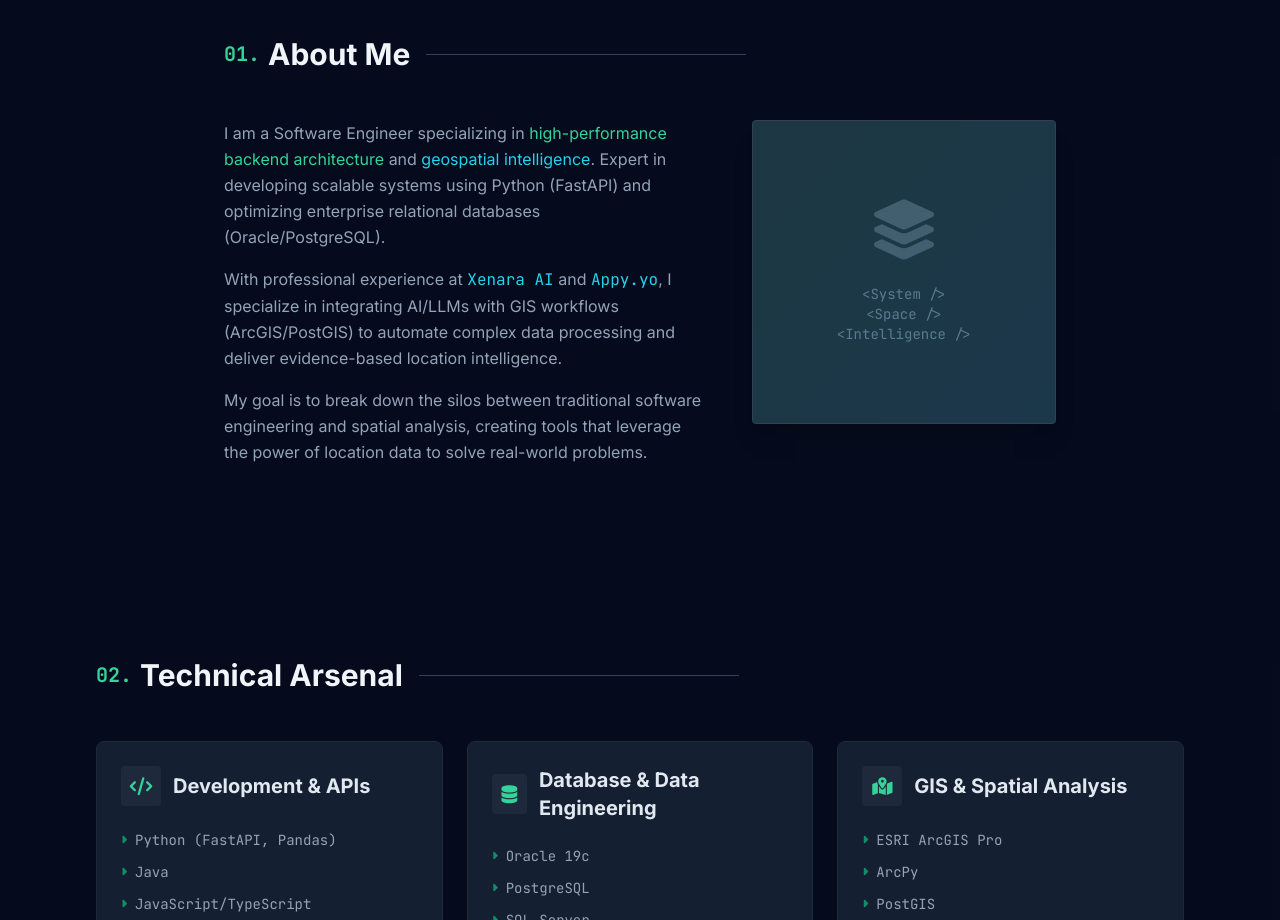
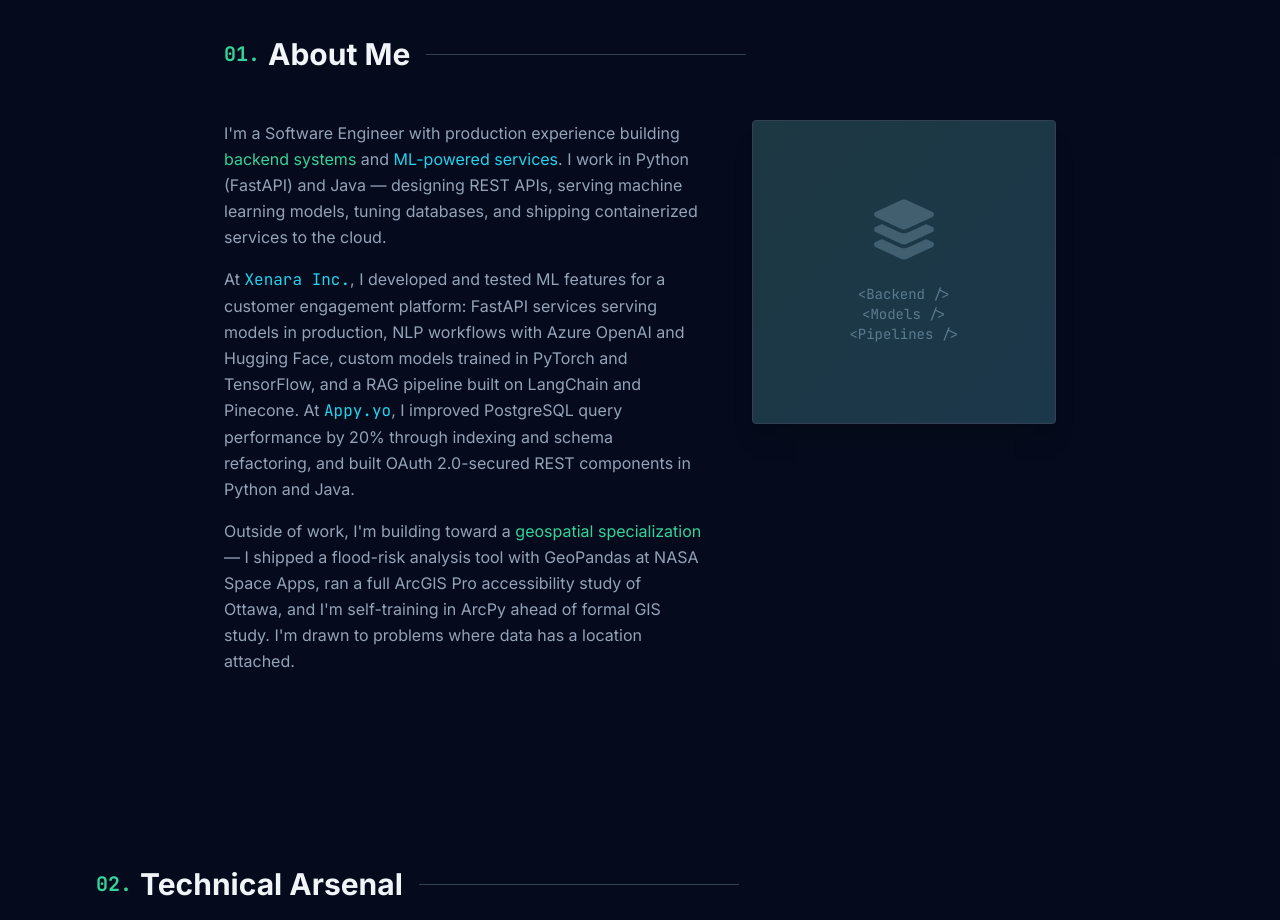
Before and after one commit to jeelsgit/personal-portfolio, a React (Vite) app: page / in a window 1280 px wide. Shown: the part 860-1780 px from the top of the page. Built offline with nearby package versions, Linux system fonts and the light colour scheme.

Commit message:
Revise About section with updated professional details
Updated the About section to reflect current skills and experiences, including backend systems and ML-powered services. Enhanced descriptions of previous roles and projects.

```diff
--- a/components/About.tsx
+++ b/components/About.tsx
@@ -1,5 +1,4 @@
 import React from 'react';
-
 const About: React.FC = () => {
   return (
     <section id="about" className="py-24 bg-slate-900/30">
@@ -10,30 +9,29 @@
           </h2>
           <span className="h-px bg-slate-700 flex-grow max-w-xs"></span>
         </div>
-
         <div className="grid md:grid-cols-5 gap-12">
           <article className="md:col-span-3 text-slate-400 leading-relaxed space-y-4">
             <p>
-              I am a Software Engineer specializing in <span className="text-emerald-400">high-performance backend architecture</span> and <span className="text-cyan-400">geospatial intelligence</span>. Expert in developing scalable systems using Python (FastAPI) and optimizing enterprise relational databases (Oracle/PostgreSQL).
+              I'm a Software Engineer with production experience building <span className="text-emerald-400">backend systems</span> and <span className="text-cyan-400">ML-powered services</span>. I work in Python (FastAPI) and Java — designing REST APIs, serving machine learning models, tuning databases, and shipping containerized services to the cloud.
             </p>
             <p>
-              With professional experience at <span className="text-cyan-400 font-mono">Xenara AI</span> and <span className="text-cyan-400 font-mono">Appy.yo</span>, I specialize in integrating AI/LLMs with GIS workflows (ArcGIS/PostGIS) to automate complex data processing and deliver evidence-based location intelligence.
+              At <span className="text-cyan-400 font-mono">Xenara Inc.</span>, I developed and tested ML features for a customer engagement platform: FastAPI services serving models in production, NLP workflows with Azure OpenAI and Hugging Face, custom models trained in PyTorch and TensorFlow, and a RAG pipeline built on LangChain and Pinecone. At <span className="text-cyan-400 font-mono">Appy.yo</span>, I improved PostgreSQL query performance by 20% through indexing and schema refactoring, and built OAuth 2.0-secured REST components in Python and Java.
             </p>
             <p>
-              My goal is to break down the silos between traditional software engineering and spatial analysis, creating tools that leverage the power of location data to solve real-world problems.
+              Outside of work, I'm building toward a <span className="text-emerald-400">geospatial specialization</span> — I shipped a flood-risk analysis tool with GeoPandas at NASA Space Apps, ran a full ArcGIS Pro accessibility study of Ottawa, and I'm self-training in ArcPy ahead of formal GIS study. I'm drawn to problems where data has a location attached.
             </p>
           </article>
 
           <div className="md:col-span-2 relative group">
-            {/* Abstract visual representation of "Spatial Engineer" */}
+            {/* Abstract visual representation of the stack */}
             <div className="relative w-full aspect-square bg-slate-800 rounded border border-slate-700 overflow-hidden flex items-center justify-center shadow-xl group-hover:translate-y-[-4px] transition-transform duration-300">
                <div className="absolute inset-0 bg-gradient-to-br from-emerald-500/10 to-cyan-500/10"></div>
                <div className="text-center p-6">
                  <i className="fa-solid fa-layer-group text-6xl text-slate-600 mb-4 group-hover:text-emerald-400 transition-colors duration-300" aria-hidden="true"></i>
                  <div className="font-mono text-sm text-slate-500 mt-2">
-                   &lt;System /&gt;<br/>
-                   &lt;Space /&gt;<br/>
-                   &lt;Intelligence /&gt;
+                   &lt;Backend /&gt;<br/>
+                   &lt;Models /&gt;<br/>
+                   &lt;Pipelines /&gt;
                  </div>
                </div>
 
@@ -46,5 +44,4 @@
     </section>
   );
 };
-
 export default About;
```
